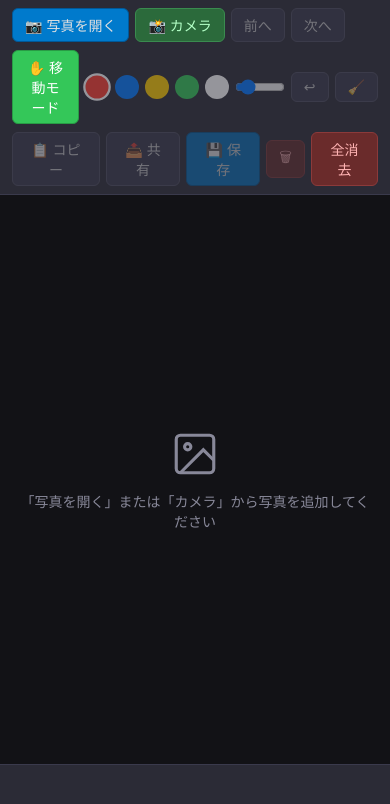
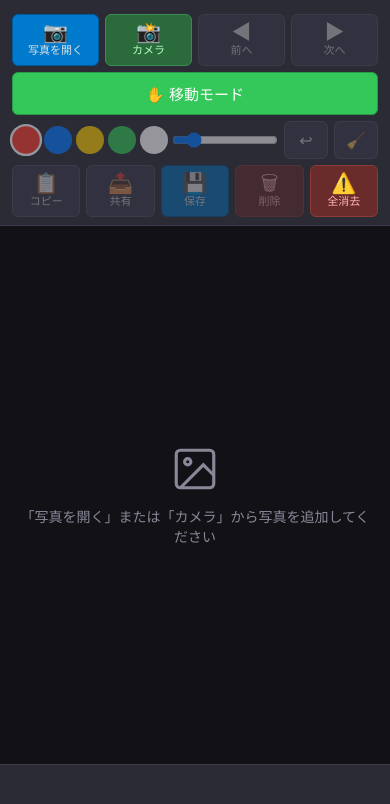
Before and after one commit to nsokatg/PhotoMemo, a plain HTML site: page index.html in a window 390 px wide. Drawn offline with Linux system fonts and the light colour scheme.

Commit message:
Refactor header layout and improve button accessibility
Updated the apple mobile web app status bar style and adjusted padding for header elements. Enhanced button labels for better accessibility and added responsive layout adjustments for mobile.

```diff
--- a/index.html
+++ b/index.html
@@ -5,7 +5,7 @@
   <meta name="viewport" content="width=device-width, initial-scale=1.0, maximum-scale=5.0, user-scalable=yes, viewport-fit=cover">
   <link rel="apple-touch-icon" href="/PhotoMemo/photomemo.png">
   <meta name="apple-mobile-web-app-capable" content="yes">
-  <meta name="apple-mobile-web-app-status-bar-style" content="black-translucent">
+  <meta name="apple-mobile-web-app-status-bar-style" content="black">
   <meta name="apple-mobile-web-app-title" content="写真メモ">
   <title>写真メモ</title>
   <style>
@@ -15,6 +15,10 @@
       --accent-color: #007acc;
       --text-color: #e0e0e0;
       --danger-color: #e63946;
+    }
+
+    html {
+      background-color: var(--bg-color);
     }
 
     * {
@@ -39,7 +43,7 @@
     header {
       background-color: var(--panel-bg);
       padding: 8px 12px;
-      padding-top: calc(8px + env(safe-area-inset-top, 0px));
+      padding-top: calc(14px + env(safe-area-inset-top, 0px));
       padding-left: calc(12px + env(safe-area-inset-left, 0px));
       padding-right: calc(12px + env(safe-area-inset-right, 0px));
       display: flex;
@@ -67,7 +71,9 @@
       font-size: 14px;
       display: inline-flex;
       align-items: center;
+      justify-content: center;
       gap: 4px;
+      white-space: nowrap;
       user-select: none;
       transition: background-color 0.2s;
     }
@@ -132,6 +138,10 @@
     .color-btn.active {
       border-color: #ffffff;
       transform: scale(1.15);
+    }
+
+    #lineWidth {
+      width: 50px;
     }
 
     /* メインレイアウト */
@@ -363,23 +373,81 @@
     .toast.on {
       opacity: 1;
     }
+
+    /* ===== ボタンの折り返し防止・縦持ち（スマホ）向けレイアウト ===== */
+    @media (max-width: 600px) {
+      header {
+        display: grid;
+        grid-template-columns: 100%;
+        gap: 6px;
+        padding-bottom: 8px;
+      }
+      header .group {
+        width: 100%;
+        min-width: 0;
+      }
+
+      /* 1段目・3段目：等分割して、絵文字の下に文字を置く */
+      .g-file, .g-out {
+        display: grid;
+        gap: 6px;
+      }
+      .g-file { grid-template-columns: repeat(4, 1fr); }
+      .g-out  { grid-template-columns: repeat(5, 1fr); }
+
+      .g-file .btn, .g-out .btn {
+        flex-direction: column;
+        gap: 2px;
+        height: 52px;
+        min-width: 0;
+        padding: 4px 2px;
+        font-size: 11px;
+        line-height: 1.2;
+      }
+      .btn .ico { font-size: 20px; line-height: 1; }
+
+      /* 2段目：モード切替は横幅いっぱい、その下に色・太さ・戻す・消しゴム */
+      .g-pen {
+        flex-wrap: wrap;
+        gap: 6px;
+      }
+      .g-pen #modeBtn {
+        flex: 1 1 100%;
+        padding: 10px;
+        font-size: 15px;
+      }
+      .g-pen #penToolGroup {
+        flex: 1 1 0;
+        min-width: 0;
+        justify-content: space-between;
+        gap: 4px;
+      }
+      .color-btn { width: 28px; height: 28px; flex: 0 0 28px; }
+      #lineWidth { flex: 1 1 40px; width: auto; min-width: 40px; }
+      .g-pen #undoBtn, .g-pen #clearBtn {
+        flex: 0 0 44px;
+        height: 38px;
+        padding: 0;
+        font-size: 16px;
+      }
+    }
   </style>
 </head>
 <body>
 
   <!-- ツールバー -->
   <header>
-    <div class="group">
+    <div class="group g-file">
       <label class="btn btn-primary">
-        📷 写真を開く
+        <span class="ico">📷</span><span class="lbl">写真を開く</span>
         <input type="file" id="fileInput" accept="image/*" multiple>
       </label>
-      <button class="btn btn-success" id="cameraBtn" type="button" title="カメラを選んで撮影">📸 カメラ</button>
-      <button class="btn" id="prevBtn" type="button" disabled>前へ</button>
-      <button class="btn" id="nextBtn" type="button" disabled>次へ</button>
+      <button class="btn btn-success" id="cameraBtn" type="button" title="カメラを選んで撮影"><span class="ico">📸</span><span class="lbl">カメラ</span></button>
+      <button class="btn" id="prevBtn" type="button" disabled><span class="ico">◀</span><span class="lbl">前へ</span></button>
+      <button class="btn" id="nextBtn" type="button" disabled><span class="ico">▶</span><span class="lbl">次へ</span></button>
     </div>
 
-    <div class="group">
+    <div class="group g-pen">
       <button class="btn btn-mode active-move" id="modeBtn" type="button">✋ 移動モード</button>
 
       <div class="color-picker" id="penToolGroup" style="opacity: 0.5; pointer-events: none;">
@@ -388,19 +456,19 @@
         <div class="color-btn" style="background:#ffcc00;" data-color="#ffcc00"></div>
         <div class="color-btn" style="background:#34c759;" data-color="#34c759"></div>
         <div class="color-btn" style="background:#ffffff;" data-color="#ffffff"></div>
-        <input type="range" id="lineWidth" min="2" max="40" value="8" style="width:50px;">
+        <input type="range" id="lineWidth" min="2" max="40" value="8">
       </div>
 
       <button class="btn" id="undoBtn" type="button" disabled title="1つ戻す">↩</button>
       <button class="btn" id="clearBtn" type="button" disabled title="描画のクリア">🧹</button>
     </div>
 
-    <div class="group">
-      <button class="btn" id="copyBtn" type="button" disabled title="画像をクリップボードにコピー">📋 コピー</button>
-      <button class="btn" id="shareBtn" type="button" disabled title="共有メニューを開く">📤 共有</button>
-      <button class="btn btn-primary" id="saveBtn" type="button" disabled title="ファイルとしてダウンロード">💾 保存</button>
-      <button class="btn btn-danger" id="deleteBtn" type="button" disabled title="この写真を削除">🗑</button>
-      <button class="btn btn-danger" id="clearAllBtn" type="button" title="全データ削除">全消去</button>
+    <div class="group g-out">
+      <button class="btn" id="copyBtn" type="button" disabled title="画像をクリップボードにコピー"><span class="ico">📋</span><span class="lbl">コピー</span></button>
+      <button class="btn" id="shareBtn" type="button" disabled title="共有メニューを開く"><span class="ico">📤</span><span class="lbl">共有</span></button>
+      <button class="btn btn-primary" id="saveBtn" type="button" disabled title="ファイルとしてダウンロード"><span class="ico">💾</span><span class="lbl">保存</span></button>
+      <button class="btn btn-danger" id="deleteBtn" type="button" disabled title="この写真を削除"><span class="ico">🗑</span><span class="lbl">削除</span></button>
+      <button class="btn btn-danger" id="clearAllBtn" type="button" title="全データ削除"><span class="ico">⚠️</span><span class="lbl">全消去</span></button>
     </div>
   </header>
 
```
